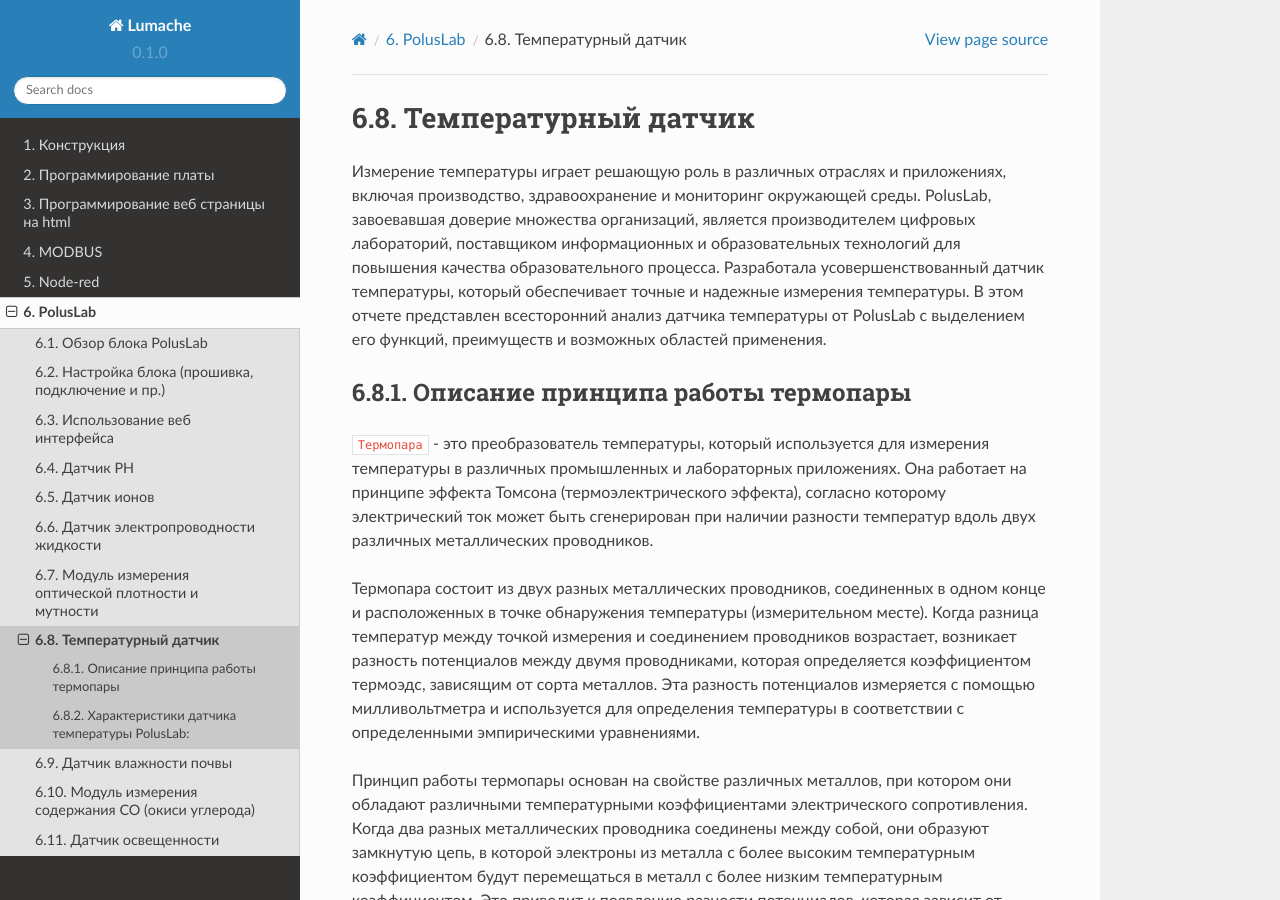
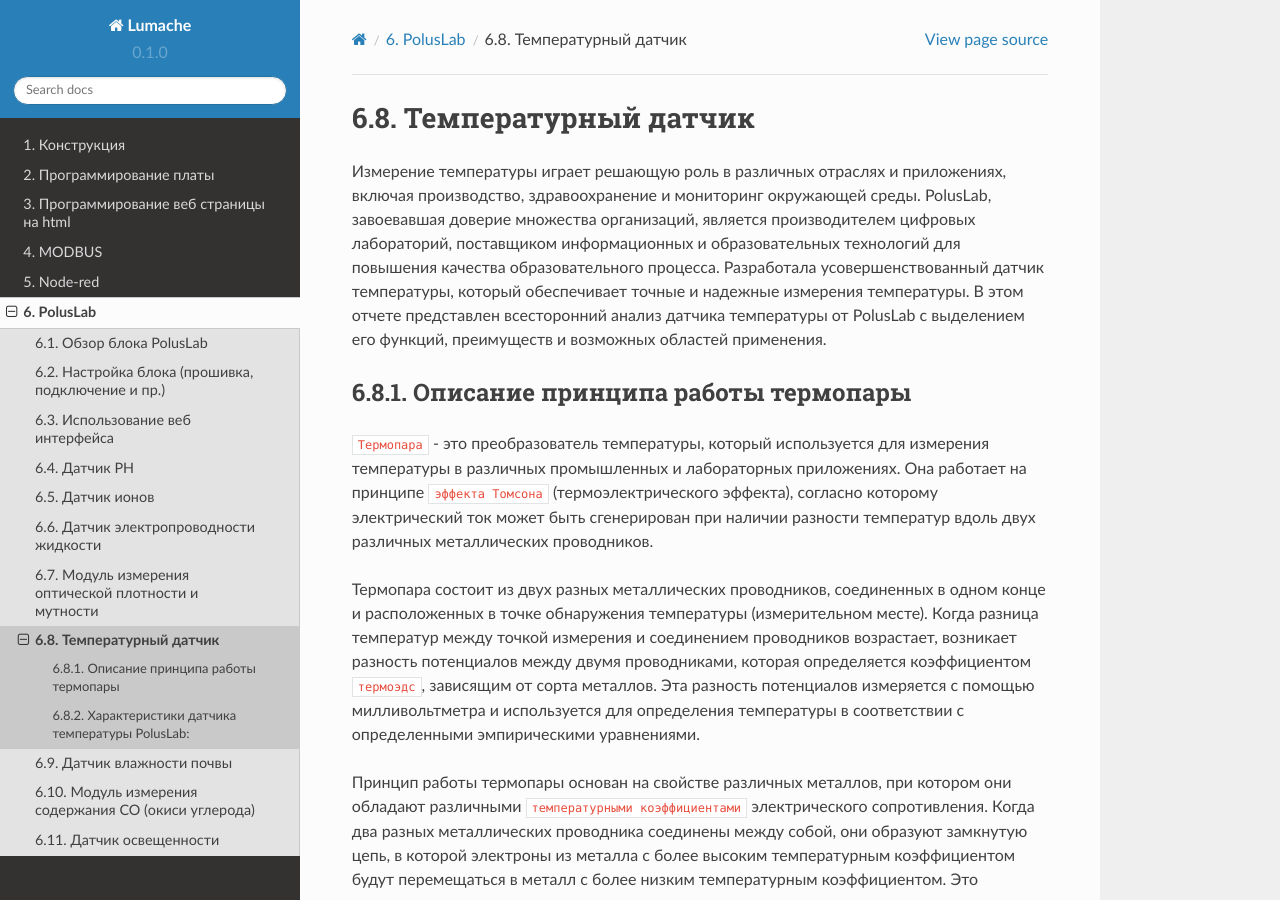
Before and after one commit to BBanwz/book_AL_GH, a Sphinx documentation site: the page built from docs/6PolusLab/8temperature.rst, in a window 1280 px wide and 900 px high. Built offline with Sphinx 7.4.7 and the Read the Docs theme 2.0.0, drawn with Linux system fonts in a browser that asks for light colours; some of the changed text lies outside the part shown.

Commit message:
Update 8temperature.rst

```diff
--- a/docs/6PolusLab/8temperature.rst
+++ b/docs/6PolusLab/8temperature.rst
@@ -7,11 +7,11 @@
 Описание принципа работы термопары
 ~~~~~~~~~~~~~~~~~~~~~~~~~~~~~~~~~~
 
-``Термопара`` - это преобразователь температуры, который используется для измерения температуры в различных промышленных и лабораторных приложениях. Она работает на принципе эффекта Томсона (термоэлектрического эффекта), согласно которому электрический ток может быть сгенерирован при наличии разности температур вдоль двух различных металлических проводников.
+``Термопара`` - это преобразователь температуры, который используется для измерения температуры в различных промышленных и лабораторных приложениях. Она работает на принципе ``эффекта Томсона`` (термоэлектрического эффекта), согласно которому электрический ток может быть сгенерирован при наличии разности температур вдоль двух различных металлических проводников.
 
-Термопара состоит из двух разных металлических проводников, соединенных в одном конце и расположенных в точке обнаружения температуры (измерительном месте). Когда разница температур между точкой измерения и соединением проводников возрастает, возникает разность потенциалов между двумя проводниками, которая определяется коэффициентом термоэдс, зависящим от сорта металлов. Эта разность потенциалов измеряется с помощью милливольтметра и используется для определения температуры в соответствии с определенными эмпирическими уравнениями.
+Термопара состоит из двух разных металлических проводников, соединенных в одном конце и расположенных в точке обнаружения температуры (измерительном месте). Когда разница температур между точкой измерения и соединением проводников возрастает, возникает разность потенциалов между двумя проводниками, которая определяется коэффициентом ``термоэдс``, зависящим от сорта металлов. Эта разность потенциалов измеряется с помощью милливольтметра и используется для определения температуры в соответствии с определенными эмпирическими уравнениями.
 
-Принцип работы термопары основан на свойстве различных металлов, при котором они обладают различными температурными коэффициентами электрического сопротивления. Когда два разных металлических проводника соединены между собой, они образуют замкнутую цепь, в которой электроны из металла с более высоким температурным коэффициентом будут перемещаться в металл с более низким температурным коэффициентом. Это приводит к появлению разности потенциалов, которая зависит от разницы температур между точкой измерения и соединением проводников.
+Принцип работы термопары основан на свойстве различных металлов, при котором они обладают различными ``температурными коэффициентами`` электрического сопротивления. Когда два разных металлических проводника соединены между собой, они образуют замкнутую цепь, в которой электроны из металла с более высоким температурным коэффициентом будут перемещаться в металл с более низким температурным коэффициентом. Это приводит к появлению разности потенциалов, которая зависит от разницы температур между точкой измерения и соединением проводников.
 
 Характеристики датчика температуры PolusLab:
 ~~~~~~~~~~~~~~~~~~~~~~~~~~~~~~~~~~~~~~~~~~~~
```
